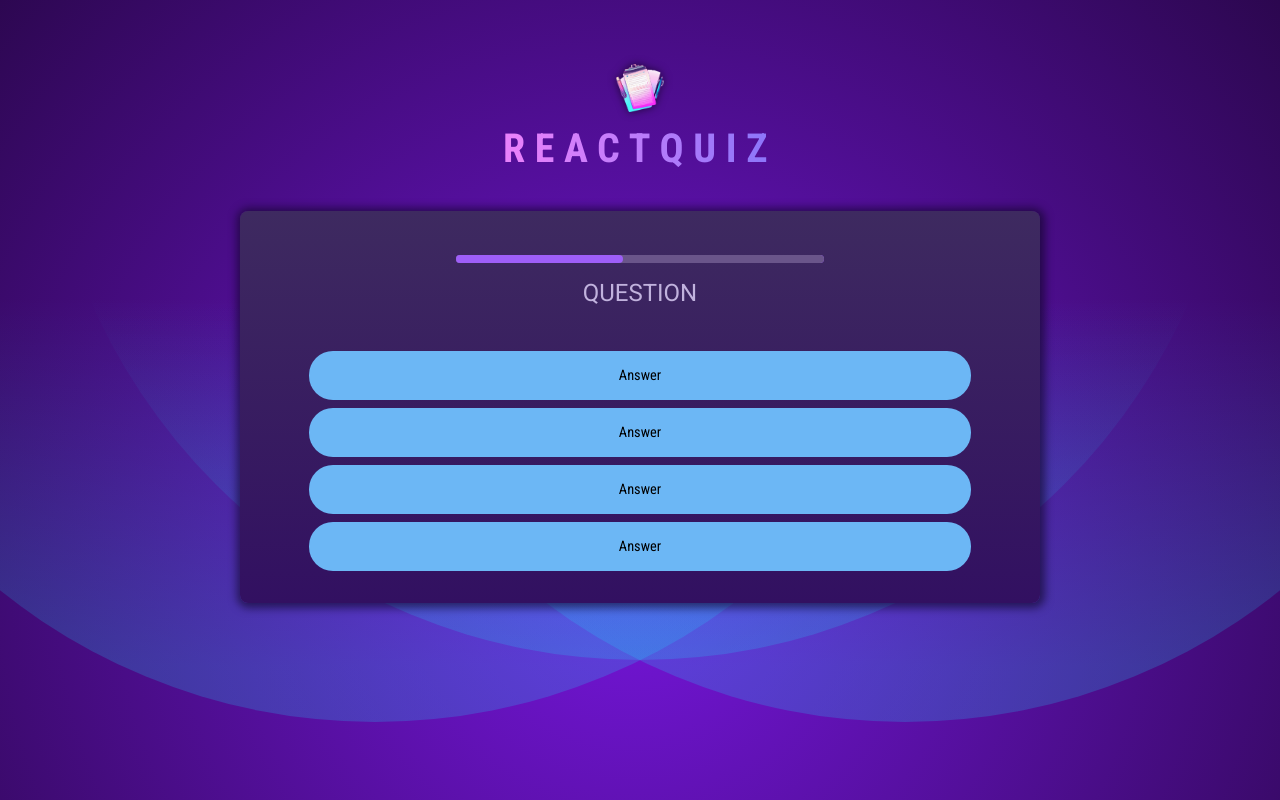
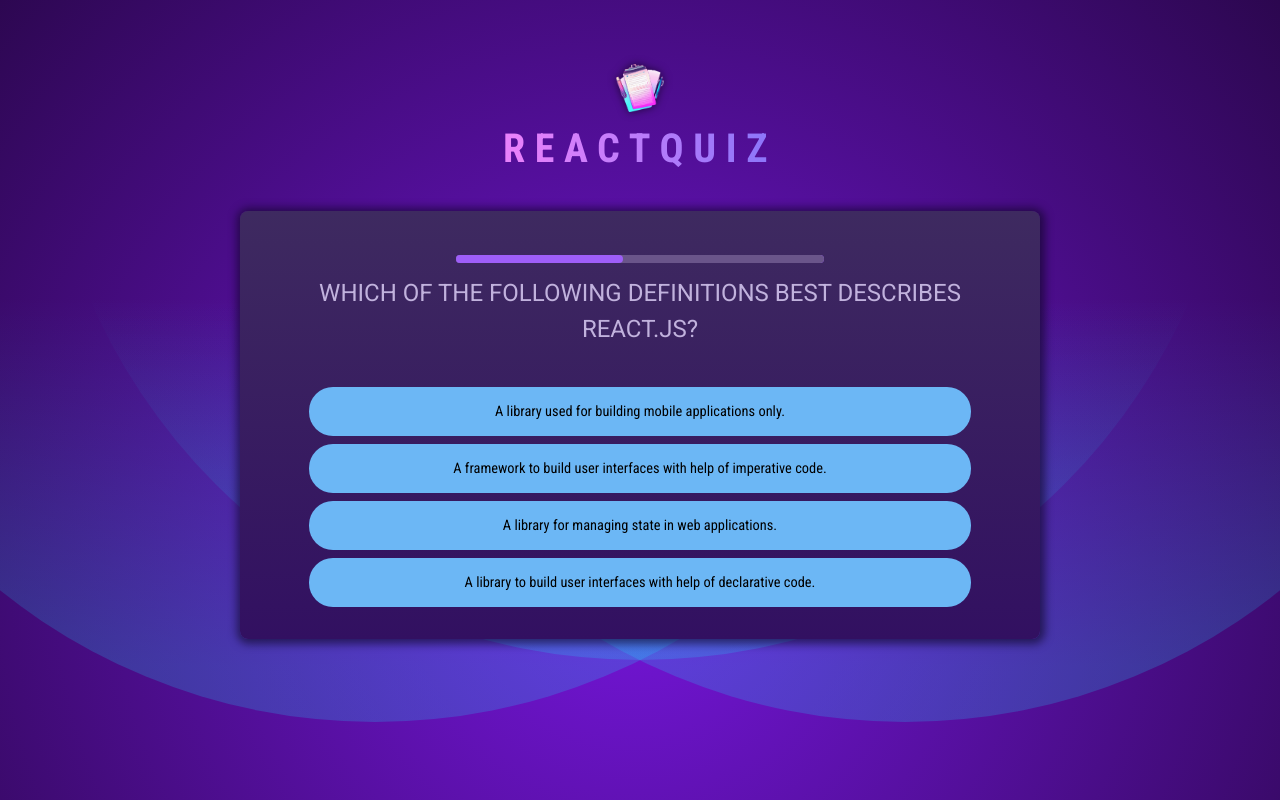
Before and after one commit to Omartalat/ReactJS_projects, a React (Vite) app in the folder 02-quiz-app/: page / in a window 1280 px wide. Built offline with nearby package versions, Linux system fonts and the light colour scheme.

Commit message:
feat: refactor QuizOverview component to manage user answers and display questions dynamically

```diff
--- a/02-quiz-app/src/components/QuizOverview.jsx
+++ b/02-quiz-app/src/components/QuizOverview.jsx
@@ -1,25 +1,38 @@
 import { useState } from "react";
-import questions from "../../questions";
+import QUESTIONS from "../../questions";
 
 export default function QuizOverview() {
-  const [question, setQuestion] = useState()
+  const [userAnswers, setUserAnswer] = useState([]);
+
+  let activeAnswerIndex = userAnswers.length;
+
+  const quizCompleted = activeAnswerIndex === QUESTIONS.length;
+
+  function handleSelectAnswer(answer) {
+    setUserAnswer((prev) => [...prev, answer]);
+  }
+
+  if (quizCompleted) {
+    return <h2>completed</h2>;
+  }
+
+  const shuffledAnswer = [...QUESTIONS[activeAnswerIndex].answers];
+  shuffledAnswer.sort(() => Math.random() - 0.5);
+
   return (
     <>
-      <h2>Question</h2>
-      <span id="answers">
-        <span className="answer">
-          <button>Answer</button>
-        </span>
-        <span className="answer">
-          <button>Answer</button>
-        </span>
-        <span className="answer">
-          <button>Answer</button>
-        </span>
-        <span className="answer">
-          <button>Answer</button>
-        </span>
-      </span>
+      <h2>{QUESTIONS[activeAnswerIndex].text}</h2>
+      <ul id="answers">
+        {shuffledAnswer.map((answer) => {
+          return (
+            <li key={answer} className="answer">
+              <button onClick={() => handleSelectAnswer(answer)}>
+                {answer}
+              </button>
+            </li>
+          );
+        })}
+      </ul>
     </>
   );
 }
```
